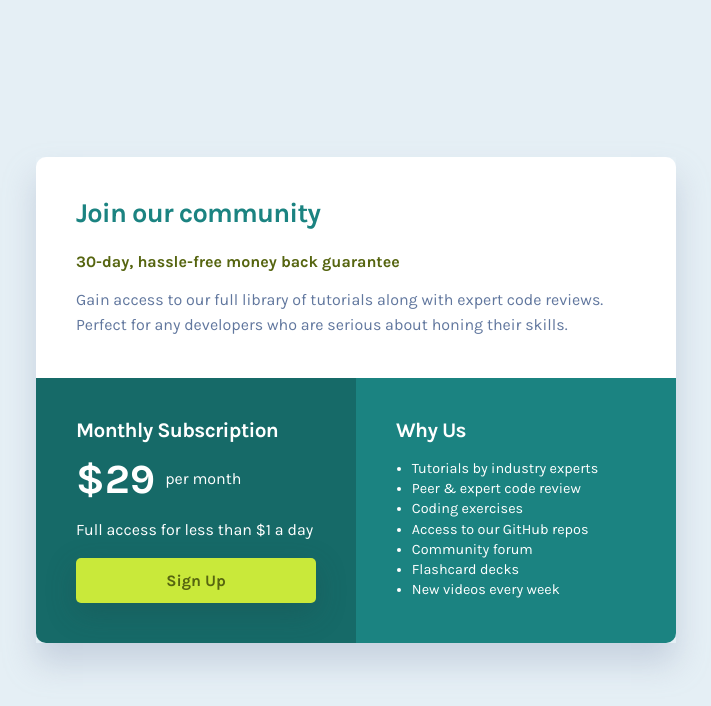
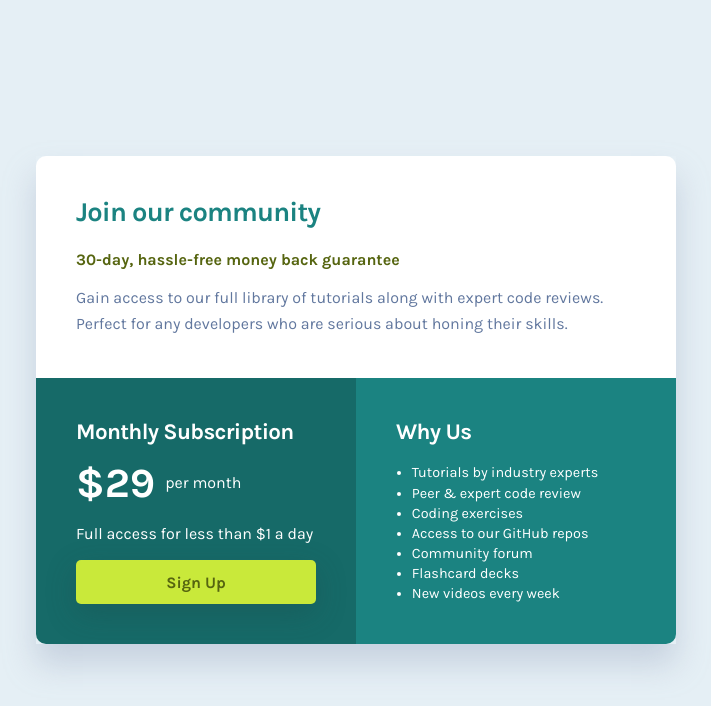
Before and after one commit to seranela/single-price-grid-component, a plain HTML site: page index.html in a window 1280 px wide. Shown: the whole page, without its empty margins (284-995 px from the left). Drawn offline with Linux system fonts and the light colour scheme.

Commit message:
Change additional H1's to H2's

```diff
--- a/css/default.css
+++ b/css/default.css
@@ -44,9 +44,21 @@ section {
   padding: 1.5rem;
 }
 
+h1,
+h2 {
+  margin-top: 0;
+}
+
 h1 {
+  font-size: 1.4rem;
+  letter-spacing: -0.03em;
+  color: var(--color-dark-cyan);
+}
+
+h2 {
   font-size: 1.3rem;
   letter-spacing: -0.03em;
+  color: white;
 }
 
 ul {
@@ -70,10 +82,6 @@ strong {
   color: var(--color-neutral-gray-blue-alt);
   border-top-left-radius: 5px;
   border-top-right-radius: 5px;
-}
-
-.join h1 {
-  color: var(--color-dark-cyan);
 }
 
 .subscribe {
@@ -105,10 +113,6 @@ strong {
   vertical-align: middle;
   padding-right: 0.15em;
   color: white;
-}
-
-h1 {
-  margin-top: 0;
 }
 
 button {
@@ -146,8 +150,12 @@ button:hover {
     border-top-right-radius: 10px;
   }
 
-  .join h1 {
+  h1 {
     font-size: 1.7rem;
+  }
+
+  h2 {
+    font-size: 1.4rem;
   }
 
   .subscribe {
--- a/index.html
+++ b/index.html
@@ -23,7 +23,7 @@
     </section>
 
     <section class="subscribe">
-      <h1>Monthly Subscription</h1>
+      <h2>Monthly Subscription</h1>
 
       <p class="pricing"><span class="dollar">&dollar;29</span> per month</p>
 
@@ -33,7 +33,7 @@
     </section>
 
     <section class="whyus">
-      <h1>Why Us</h1>
+      <h2>Why Us</h1>
 
       <ul>
         <li>Tutorials by industry experts</li>
```
